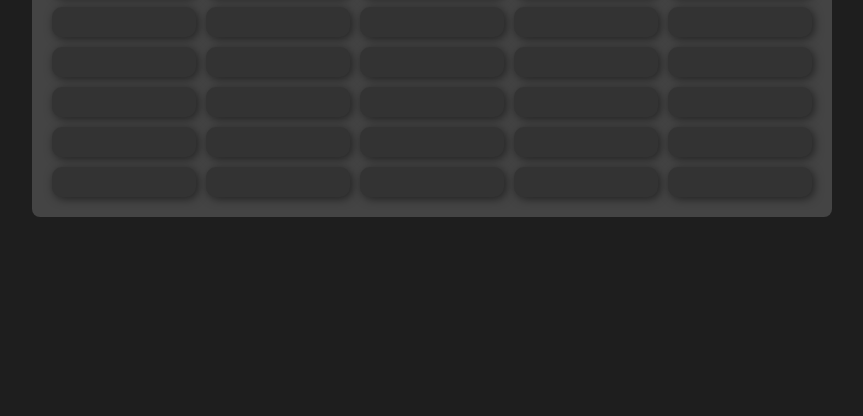
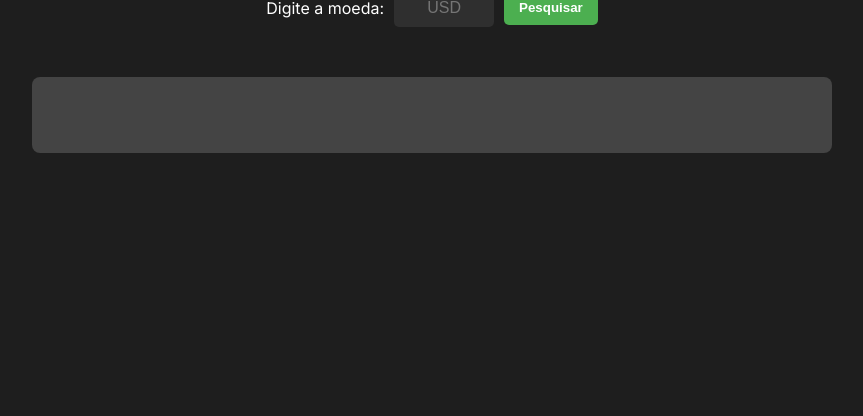
Before and after one commit to VTZBBBUDI/casa-de-cambio, a website built with Vite: page index.html in a window 1280 px wide. Shown: the part 384-800 px from the top of the page, without its empty margins (208-1071 px from the left). Built offline with nearby package versions, Linux system fonts and the light colour scheme; some packages are replaced by stand-ins of ours.

Commit message:
relativamente-finalizado

```diff
--- a/index.html
+++ b/index.html
@@ -16,66 +16,10 @@
   <table>
     <thead>
       <tr>
-        <th colspan="5">Valores referentes a 1 USD</th>
+        <th colspan="5"></th>
       </tr>
     </thead>
     <tbody>
-      <tr>
-        <td></td>
-        <td></td>
-        <td></td>
-        <td></td>
-        <td></td>
-      </tr>
-      <tr>
-        <td></td>
-        <td></td>
-        <td></td>
-        <td></td>
-        <td></td>
-      </tr>
-      <tr>
-        <td></td>
-        <td></td>
-        <td></td>
-        <td></td>
-        <td></td>
-      </tr>
-      <tr>
-        <td></td>
-        <td></td>
-        <td></td>
-        <td></td>
-        <td></td>
-      </tr>
-      <tr>
-        <td></td>
-        <td></td>
-        <td></td>
-        <td></td>
-        <td></td>
-      </tr>
-      <tr>
-        <td></td>
-        <td></td>
-        <td></td>
-        <td></td>
-        <td></td>
-      </tr>
-      <tr>
-        <td></td>
-        <td></td>
-        <td></td>
-        <td></td>
-        <td></td>
-      </tr>
-      <tr>
-        <td></td>
-        <td></td>
-        <td></td>
-        <td></td>
-        <td></td>
-      </tr>
     </tbody>
   </table>
 
--- a/src/main.js
+++ b/src/main.js
@@ -2,25 +2,52 @@ import Swal from 'sweetalert2';
 
 const input = document.getElementById('input-moeda');
 const btnPesquisar = document.getElementById('btn-pesquisar');
-const tds = document.getElementsByTagName('td');
+const th = document.querySelector('th');
+const tbody = document.querySelector('tbody');
 
 btnPesquisar.addEventListener('click', (event) => {
   event.preventDefault()
 
-  const valorInput = input.value;
+  const valorInput = input.value.trim();
   const GET_API = `https://v6.exchangerate-api.com/v6/30607d70fceeab7d86efd9cf/latest/${valorInput}`;
+
+  if (!valorInput) {
+    Swal.fire({
+      title: 'Erro',
+      text: 'Por favor, insira uma moeda.',
+      icon: 'warning',
+    });
+    return
+  }
+
   fetch(GET_API)
   .then(res => res.json())
   .then(data => {
     const { conversion_rates } = data;
-    const tdsArr = Array.from(tds);
-    Object.entries(conversion_rates).forEach(([moeda, valor], index) => {
-      if (tdsArr[index]) {
-        tdsArr[index].innerHTML = `${moeda} ${valor}`;
+    tbody.innerHTML = '';
+    const inputCapital = valorInput.toUpperCase();
+    th.innerText = `Valores referentes a 1 ${inputCapital}`
+    const moedas = Object.entries(conversion_rates);
+    for(let i = 0; i < moedas.length; i += 5) {
+      const tr = document.createElement('tr');
+
+      for(let j = 0; j < 5; j++) {
+        const td = document.createElement('td');
+        if(moedas[i + j]) {
+          const [moeda, valor] = moedas[i + j];
+          const valorConvertido = valor.toLocaleString('pt-BR', {
+            style: 'currency',
+            currency: moeda
+          })
+          td.innerText = valorConvertido;
+        }
+        tr.appendChild(td);
       }
-    })
+      tbody.appendChild(tr);
+    }
   })
   .catch(() => {
+    th.innerText = '';
     Swal.fire({
       title: 'Ops ...',
       text: 'Moeda nao existe',
--- a/src/style.css
+++ b/src/style.css
@@ -11,10 +11,11 @@ body {
   display: flex;
   flex-direction: column;
   align-items: center;
-  justify-content: flex-start;
-  height: 100vh;
+  justify-content: center;
+  height: 100vh; /* Garante que o corpo ocupe toda a altura da página */
   background-color: #1e1e1e;
   color: #fff;
+  padding: 20px;
 }
 
 h1 {
@@ -55,20 +56,63 @@ form {
   font-weight: bold;
 }
 
+/* Ajuste para a tabela */
 table {
   margin-top: 50px;
-  border-collapse: separate;
-  border-spacing: 10px;
   width: 80%;
   max-width: 800px;
   min-width: 600px;
-  margin-left: auto;
-  margin-right: auto;
   background-color: #444;
   border-radius: 8px;
   padding: 10px;
+  max-height: 400px;  /* Altura fixa para a tabela */
+  overflow-y: hidden;    /* Habilita a rolagem dentro da tabela */
+  display: block;      /* Permite que a tabela se comporte como um bloco com rolagem */
+  margin-left: auto;
+  margin-right: auto;
+
+  /* Adicionando espaçamento entre as células */
+  border-spacing: 16px; /* Ajuste a quantidade do espaçamento conforme necessário */
+  border-collapse: separate; /* Garante que as células não se sobreponham */
+
+  /* Desabilita rolagem horizontal */
+  overflow-x: hidden;
 }
 
+/* Fixa o cabeçalho da tabela no topo */
+thead {
+  display: flex;
+  justify-content: center;
+}
+
+tbody {
+  display: block;
+  max-height: 300px;
+  overflow-y: auto;
+  /* Estilo de rolagem vertical moderno */
+  scrollbar-width: thin;   /* Firefox */
+  scrollbar-color: #4CAF50 transparent; /* Firefox */
+}
+
+/* Estilo para a rolagem no Chrome, Edge e Safari */
+tbody::-webkit-scrollbar {
+  width: 8px;
+}
+
+tbody::-webkit-scrollbar-track {
+  background: transparent;
+}
+
+tbody::-webkit-scrollbar-thumb {
+  background-color: #4CAF50;
+  border-radius: 10px;
+}
+
+tbody::-webkit-scrollbar-thumb:hover {
+  background-color: #3e8e41;
+}
+
+/* Estilo das células e cabeçalho */
 th, td {
   padding: 12px;
   text-align: center;
@@ -76,13 +120,17 @@ th, td {
 
 th {
   color: white;
+  position: sticky;
+  top: 0; /* Fixa o cabeçalho no topo */
+  z-index: 1; /* Garante que o cabeçalho fique sobre o conteúdo */
+  text-align: center;
 }
 
 td {
   background-color: #333;
   color: #ffc107;
   font-weight: bold;
-  padding: 15px;
+  padding: 12px;
   text-align: center;
   border-radius: 10px;
   box-shadow: 2px 2px 10px rgba(0, 0, 0, 0.5);
```
